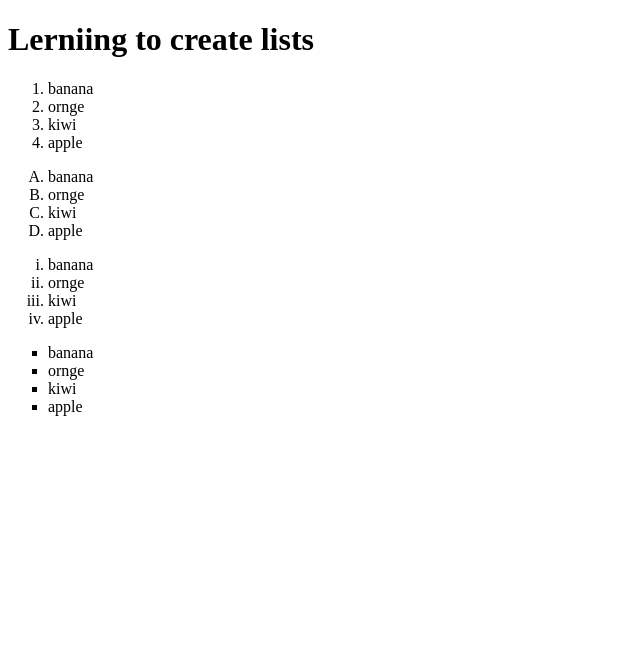
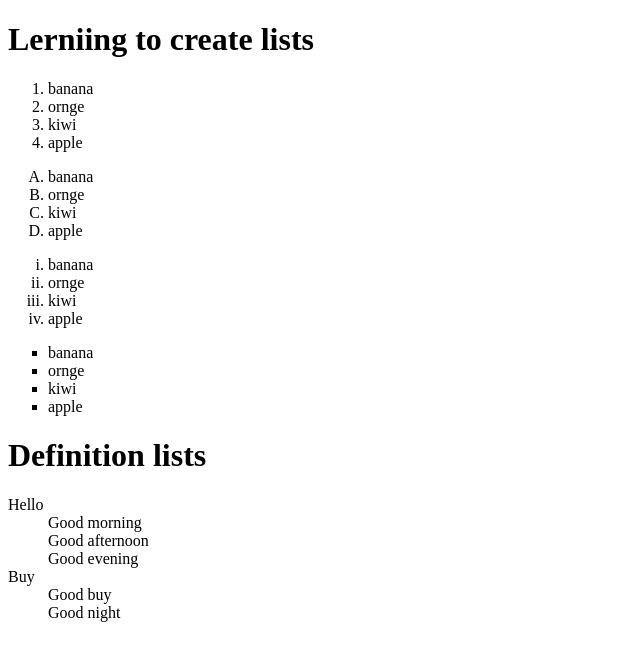
Before and after one commit to HubanHubanov/JS-Advanced, a plain HTML site: page 00.HTML & CSS Mini Course/01.Introduction to HTML/DefinitionLIstsOrderedUnorderedLists.html in a window 1280 px wide. Shown: the whole page, without its empty margins (0-640 px from the left). Drawn offline with Linux system fonts and the light colour scheme.

Commit message:
add  DefinitionLIstsOrderedUnorderedLists

```diff
--- a/00.HTML & CSS Mini Course/01.Introduction to HTML/Lists.html
+++ b/00.HTML & CSS Mini Course/01.Introduction to HTML/DefinitionLIstsOrderedUnorderedLists.html
@@ -41,6 +41,21 @@
 
     </ul>
 
+    <P>
+        <h1>Definition lists</h1>
+    </P>
+
+    <dl>
+        <Dt>Hello</Dt>
+        <dd>Good morning</dd>
+        <dd>Good afternoon</dd>
+        <dd>Good evening</dd>
+        <dt>Buy</dt>
+        <dd>Good buy</dd>
+       <dd>Good night</dd>
+
+    </dl>
+
 
 
 </body>
```
